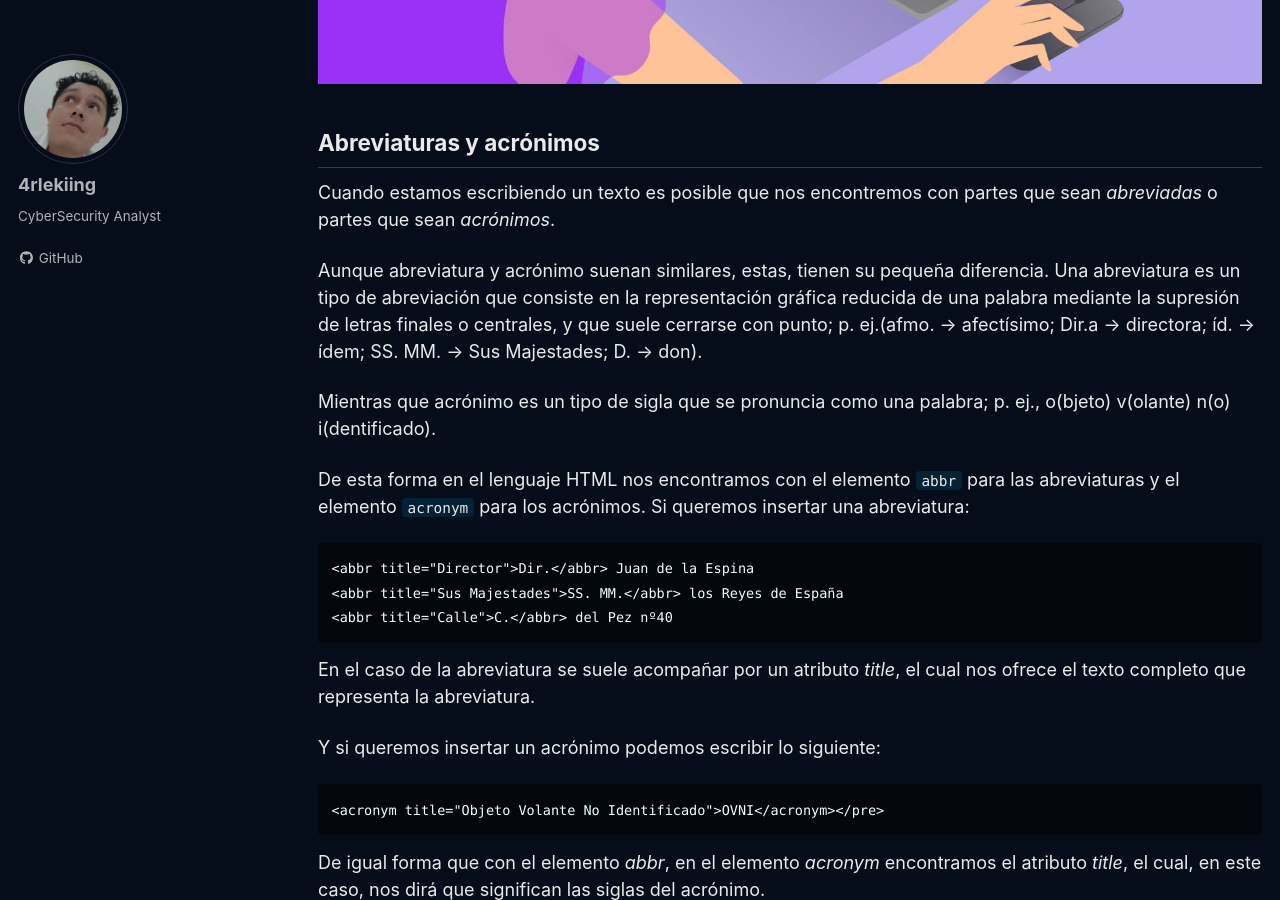
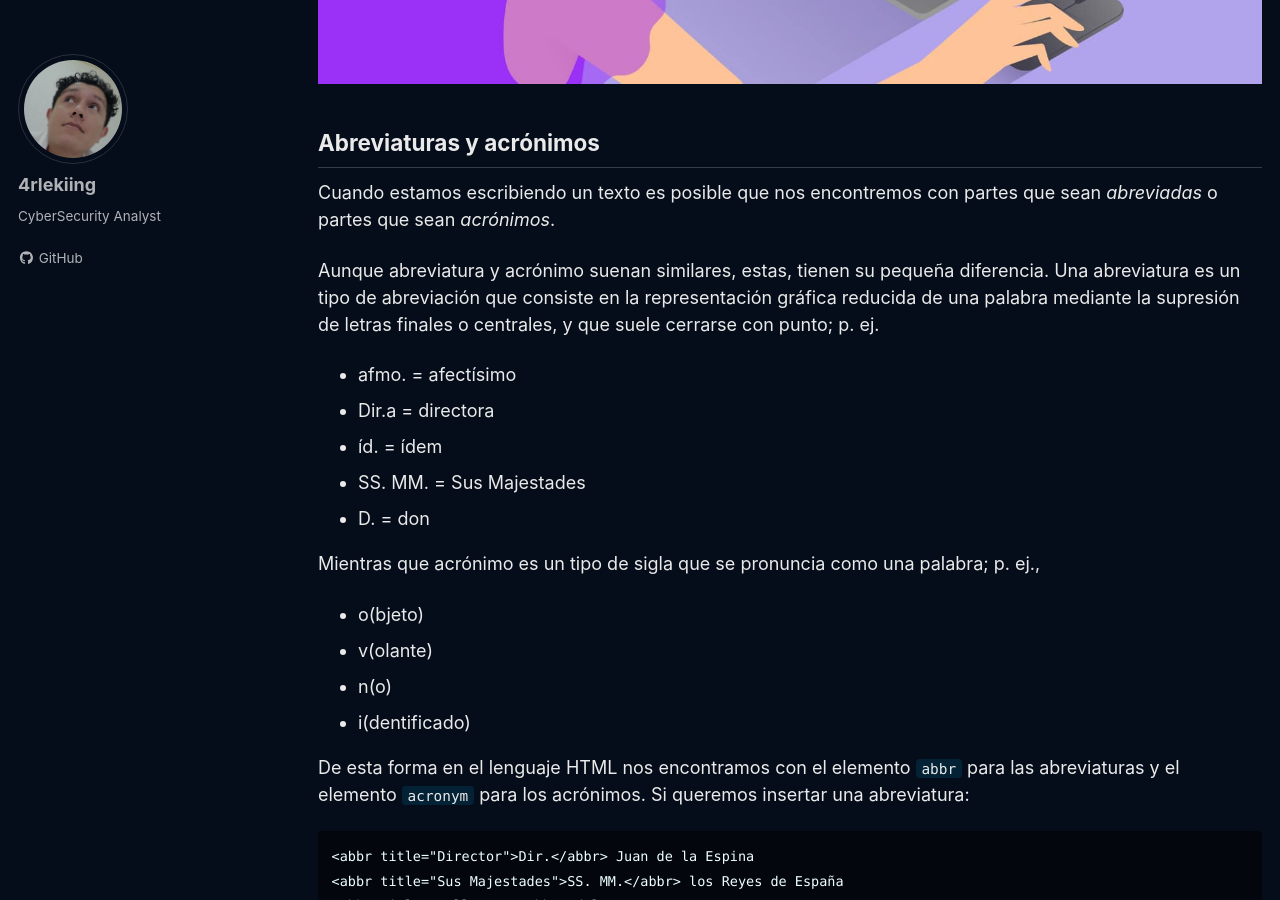
Before and after one commit to 4rleking/HTML.github.io, a Jekyll site: the page built from _posts/2023-08-07-Avanzado.md, in a window 1280 px wide and 900 px high, scrolled down 619 px. Built offline with Jekyll 4.4.1, drawn with Linux system fonts in a browser that asks for light colours; cached includes are drawn as plain includes; a script that is not in the unit is left out; some of the changed text lies outside the part shown.

Commit message:
Update 2023-08-07-Avanzado.md

````diff
--- a/_posts/2023-08-07-Avanzado.md
+++ b/_posts/2023-08-07-Avanzado.md
@@ -26,29 +26,40 @@ tags:
 
 Cuando estamos escribiendo un texto es posible que nos encontremos con partes que sean *abreviadas* o partes que sean *acrónimos*.
 
-Aunque abreviatura y acrónimo suenan similares, estas, tienen su pequeña diferencia. Una abreviatura es un tipo de abreviación que consiste en la representación gráfica reducida de una palabra mediante la supresión de letras finales o centrales, y que suele cerrarse con punto; p. ej.(afmo. -> afectísimo; Dir.a -> directora; íd. -> ídem; SS. MM. -> Sus Majestades; D. -> don).
+Aunque abreviatura y acrónimo suenan similares, estas, tienen su pequeña diferencia. Una abreviatura es un tipo de abreviación que consiste en la representación gráfica reducida de una palabra mediante la supresión de letras finales o centrales, y que suele cerrarse con punto; p. ej.
 
-Mientras que acrónimo es un tipo de sigla que se pronuncia como una palabra; p. ej., o(bjeto) v(olante) n(o) i(dentificado).
+* afmo. = afectísimo
+* Dir.a = directora
+* íd. = ídem
+* SS. MM. = Sus Majestades
+* D. = don
+
+Mientras que acrónimo es un tipo de sigla que se pronuncia como una palabra; p. ej.,
+
+* o(bjeto)
+* v(olante)
+* n(o)
+* i(dentificado)
 
 De esta forma en el lenguaje HTML nos encontramos con el elemento `abbr` para las abreviaturas y el elemento `acronym` para los acrónimos. Si queremos insertar una abreviatura:
 
-```
+```text
 <abbr title="Director">Dir.</abbr> Juan de la Espina
 <abbr title="Sus Majestades">SS. MM.</abbr> los Reyes de España
 <abbr title="Calle">C.</abbr> del Pez nº40
 ```
 
-En el caso de la abreviatura se suele acompañar por un atributo *title*, el cual nos ofrece el texto completo que representa la abreviatura.
+En el caso de la abreviatura se suele acompañar por un atributo `title`, el cual nos ofrece el texto completo que representa la abreviatura.
 
 Y si queremos insertar un acrónimo podemos escribir lo siguiente:
 
-```
+```text
 <acronym title="Objeto Volante No Identificado">OVNI</acronym></pre>
 ```
 
-De igual forma que con el elemento *abbr*, en el elemento *acronym* encontramos el atributo *title*, el cual, en este caso, nos dirá que significan las siglas del acrónimo.
+De igual forma que con el elemento `abbr`, en el elemento `acronym` encontramos el atributo `title`, el cual, en este caso, nos dirá que significan las siglas del acrónimo.
 
-Otro atributo que solemos encontrar en estos elementos es el atributo *lang*, el cual hace referencia al idioma en el que está escrita la abreviatura o el acrónimo.
+Otro atributo que solemos encontrar en estos elementos es el atributo `lang`, el cual hace referencia al idioma en el que está escrita la abreviatura o el acrónimo.
 
 ## Textos preformateados
 
@@ -58,13 +69,13 @@ Si bien, el lenguaje HTML nos ofrece el elemento `pre`. El elemento *pre* permit
 
 La estructura del elemento pre es:
 
-```
+```text
 <pre>Texto Preformateado</pre>
 ```
 
 De esta forma podríamos escribir lo siguiente:
 
-```
+```text
 <pre>Esto es un texto
 que está preformateado
 
@@ -74,7 +85,7 @@ y por lo tanto  --->   mantiene los espacios
 
 Que en pantalla nos mostrará:
 
-```
+```text
 Esto es un texto
 que está preformateado
 
@@ -88,18 +99,22 @@ Hay que pensar que HTML fue pensado para compartir documentos electrónicos. Es
 
 A tal respecto el lenguaje HTML nos ofrece dos elementos. El primero es el elemento `ins`, este elemento sirve para indicar que el contenido es nuevo y que sustituye a un contenido que hayamos definido mediante el elemento `del`.
 
-La estructura del elemento *ins* y del elemento *del` es sencilla:
+La estructura del elemento `ins` y del elemento `del` es sencilla:
 
-```
+```text
 <del>contenido eliminado</del>
 <ins>contenido nuevo</ins>
 ```
 
 Por ejemplo podríamos encontrarnos el siguiente código en un documento HTML utilizando el elemento *ins* y el elemento *del*:
 
-```
+```text
 Los hechos sucedieron en Madrid, el pasado día <del>26</del><ins>28</ins> de febrero.
 ```
+
+Resultado:
+
+Los hechos sucedieron en Madrid, el pasado día <del>26</del><ins>28</ins> de febrero.
 
 ## Manejando código fuente en HTML
 
````
